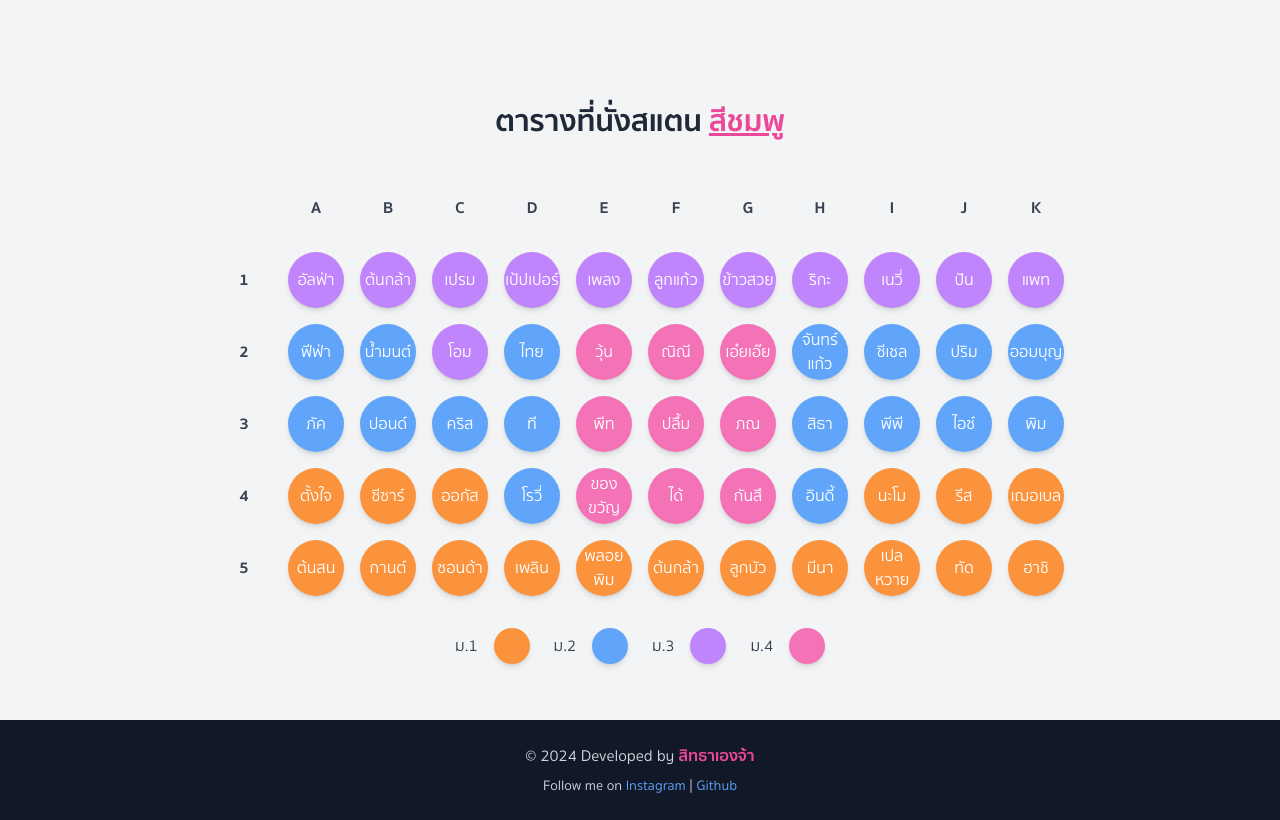
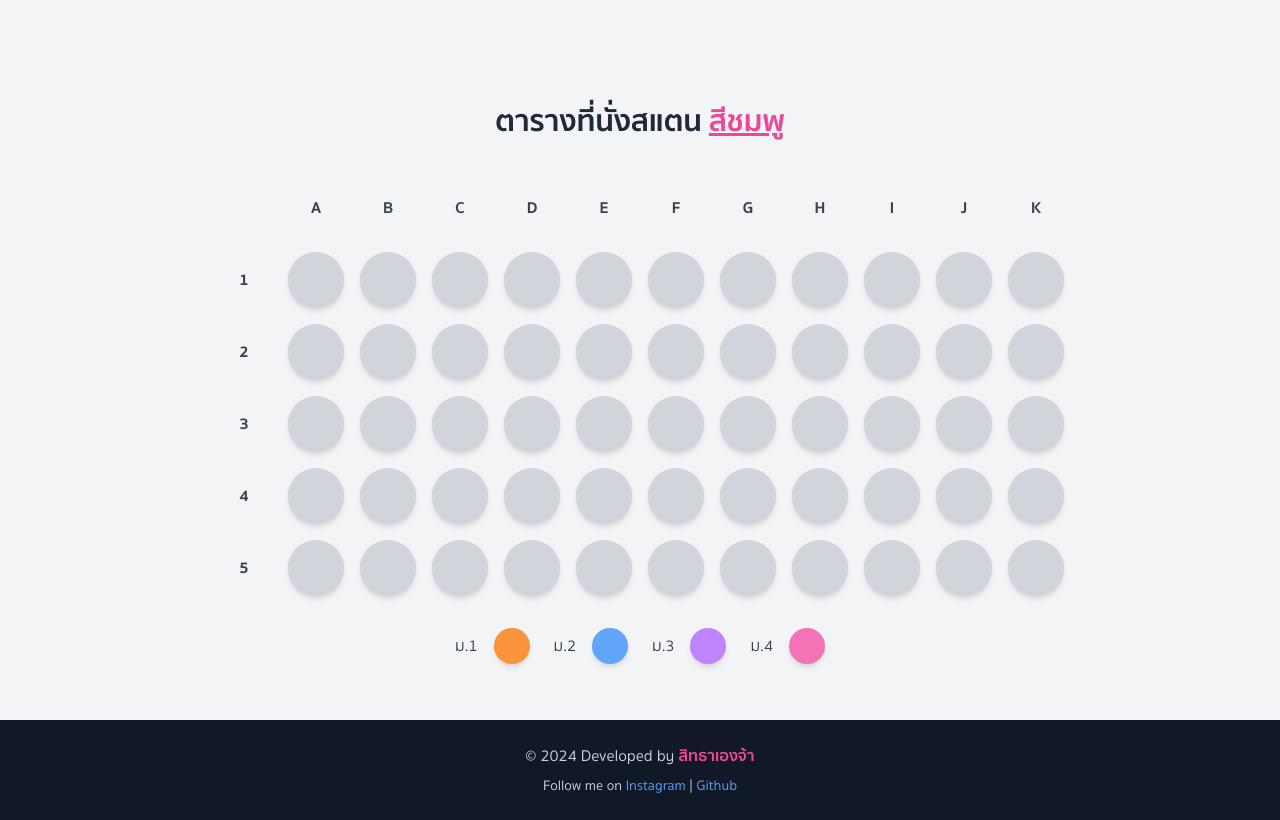
Before and after one commit to Theerat22/pink, a Next.js app: page /seat in a window 1280 px wide. Built offline with nearby package versions, Linux system fonts and the light colour scheme.

Commit message:
Update page.tsx

```diff
--- a/app/seat/page.tsx
+++ b/app/seat/page.tsx
@@ -8,61 +8,6 @@ const HomePage = () => {
     // { id: 1, name: "สิทเอง", seat: "0" },
     // { id: 2, name: "กันนี่", seat: "B3" },
     // { id: 3, name: "แข่ว", seat: "C1" },
-    { id: 1, name: "อัลฟ่า", seat: "A1", grade : 3 },
-    { id: 2, name: "ต้นกล้า", seat: "B1" , grade : 3 },
-    { id: 3, name: "เปรม", seat: "C1", grade : 3  },
-    { id: 4, name: "เป้ปเปอร์", seat: "D1", grade : 3  },
-    { id: 5, name: "เพลง", seat: "E1", grade : 3  },
-    { id: 6, name: "ลูกแก้ว", seat: "F1", grade : 3  },
-    { id: 7, name: "ข้าวสวย", seat: "G1", grade : 3  },
-    { id: 8, name: "ริกะ", seat: "H1", grade : 3  },
-    { id: 9, name: "เนวี่", seat: "I1", grade : 3  },
-    { id: 10, name: "ปัน", seat: "J1", grade : 3  },
-    { id: 11, name: "แพท", seat: "K1", grade : 3  },
-    { id: 12, name: "ฟีฟ่า", seat: "A2", grade : 2  },
-    { id: 13, name: "น้ำมนต์", seat: "B2", grade : 2 },
-    { id: 14, name: "โอม", seat: "C2", grade : 3  },
-    { id: 15, name: "ไทย", seat: "D2", grade : 2  },
-    { id: 16, name: "วุ้น", seat: "E2", grade : 4  },
-    { id: 17, name: "ณิณี", seat: "F2", grade : 4  },
-    { id: 18, name: "เอ๋ยเอ๊ย", seat: "G2", grade : 4 },
-    { id: 19, name: "จันทร์แก้ว", seat: "H2", grade : 2  },
-    { id: 20, name: "ซีเชล", seat: "I2", grade : 2 },
-    { id: 21, name: "ปริม", seat: "J2", grade : 2  },
-    { id: 22, name: "ออมบุญ", seat: "K2", grade : 2  },
-    { id: 23, name: "ภัค", seat: "A3", grade : 2  },
-    { id: 24, name: "ปอนด์", seat: "B3", grade : 2  },
-    { id: 25, name: "คริส", seat: "C3" , grade : 2 },
-    { id: 26, name: "ที", seat: "D3", grade : 2  },
-    { id: 27, name: "พีท", seat: "E3", grade : 4  },
-    { id: 28, name: "ปลื้ม", seat: "F3", grade : 4  },
-    { id: 29, name: "ภณ", seat: "G3", grade : 4  },
-    { id: 30, name: "สิธา", seat: "H3", grade : 2  },
-    { id: 31, name: "พีพี", seat: "I3", grade : 2 },
-    { id: 32, name: "ไอซ์", seat: "J3", grade : 2  },
-    { id: 33, name: "พิม", seat: "K3", grade : 2 },
-    { id: 34, name: "ตั้งใจ", seat: "A4", grade : 1  },
-    { id: 35, name: "ซีซาร์", seat: "B4", grade : 1  },
-    { id: 36, name: "ออกัส", seat: "C4", grade : 1  },
-    { id: 37, name: "โรวี่", seat: "D4", grade : 2  },
-    { id: 38, name: "ของขวัญ", seat: "E4", grade : 4 },
-    { id: 39, name: "ได้", seat: "F4", grade : 4  },
-    { id: 40, name: "กันสึ", seat: "G4", grade : 4  },
-    { id: 41, name: "อินดี้", seat: "H4", grade : 2  },
-    { id: 42, name: "นะโม", seat: "I4", grade : 1  },
-    { id: 43, name: "รีส", seat: "J4", grade : 1  },
-    { id: 44, name: "เฌอเบล", seat: "K4", grade : 1  },
-    { id: 45, name: "ต้นสน", seat: "A5", grade : 1 },
-    { id: 46, name: "กานต์", seat: "B5", grade : 1  },
-    { id: 47, name: "ซอนด้า", seat: "C5", grade : 1  },
-    { id: 48, name: "เพลิน", seat: "D5", grade : 1  },
-    { id: 49, name: "พลอยพิม", seat: "E5", grade : 1  },
-    { id: 50, name: "ต้นกล้า", seat: "F5", grade : 1  },
-    { id: 51, name: "ลูกบัว", seat: "G5", grade : 1  },
-    { id: 52, name: "มีนา", seat: "H5", grade : 1  },
-    { id: 53, name: "เปลหวาย", seat: "I5", grade : 1 },
-    { id: 54, name: "ทัด", seat: "J5", grade : 1  },
-    { id: 55, name: "ฮาชิ", seat: "K5", grade : 1  }
   ];
 
   return (
```
